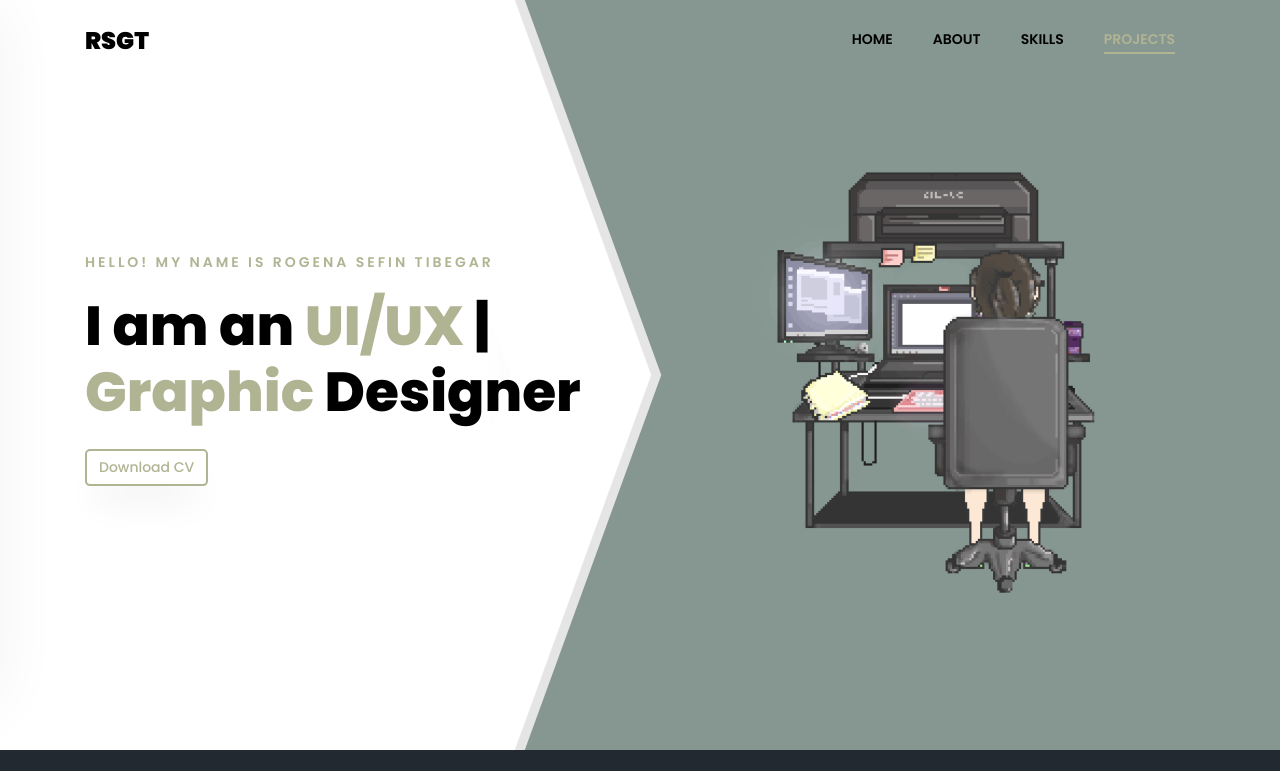
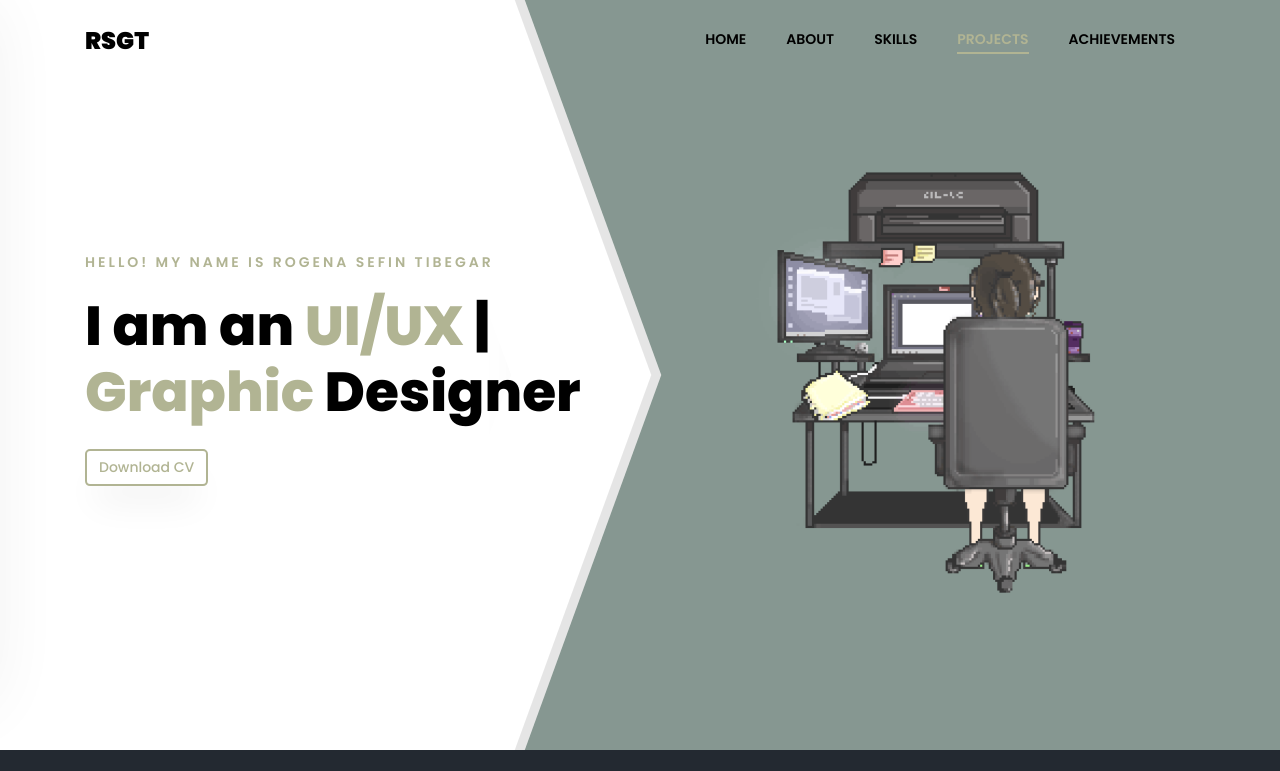
Before and after one commit to sefin-cc/sefin-cc.github.io, a plain HTML site: page index.html in a window 1280 px wide. Shown: the top 771 px of the page. Drawn offline with Linux system fonts and the light colour scheme; some packages are replaced by stand-ins of ours; no server answers; files whose address does not match are found by name.

Commit message:
added achievement nav

```diff
--- a/index.html
+++ b/index.html
@@ -33,6 +33,7 @@
 					<li class="nav-item"><a href="#about-section" class="nav-link"><span>About</span></a></li>
 					<li class="nav-item"><a href="#skills-section" class="nav-link"><span>Skills</span></a></li>
 					<li class="nav-item"><a href="#projects-section" class="nav-link"><span>Projects</span></a></li>
+					<li class="nav-item"><a href="#achieve-section" class="nav-link"><span>Achievements</span></a></li>
 				</ul>
 			</div>
 		</div>
```
